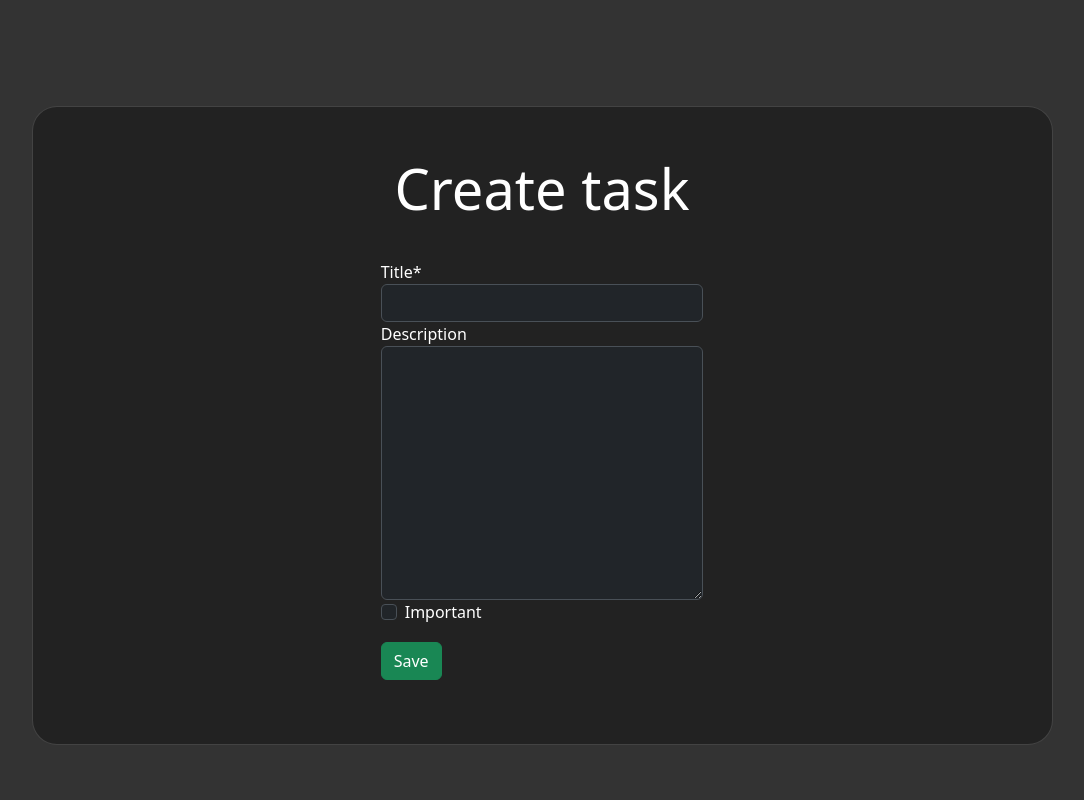
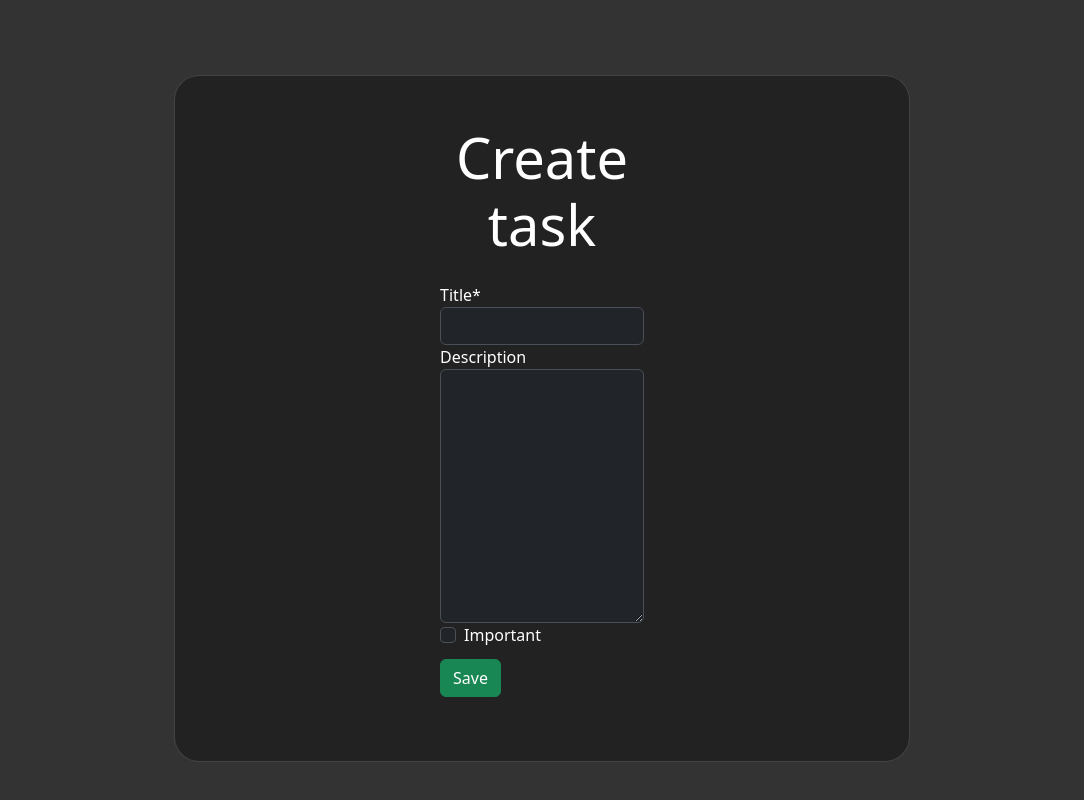
Before and after one commit to FacuLede/To-do-list, a Django app: page /tasks/create/ in a window 1280 px wide. Shown: the part 56-856 px from the top of the page, without its empty margins (98-1182 px from the left). Run offline with Django 4.2, Linux system fonts and the light colour scheme; a user stored in the database is signed in; some libraries are stand-ins or nearby versions.

Commit message:
update readme

```diff
--- a/tasks/templates/task_form.html
+++ b/tasks/templates/task_form.html
@@ -6,7 +6,7 @@
 <section class="vh-100" data-bs-theme="dark" style="background-color: #333;">
     <div class="container h-100">
       <div class="row d-flex justify-content-center align-items-center h-100">
-        <div class="col-lg-12 col-xl-11">
+        <div class="col-lg-10 col-xl-8">
           <div class="card text-white" style="border-radius: 25px; margin-top: 5%; background-color: #222;">
             <div class="card-body p-md-5">
               <div class="row justify-content-center">
```
Also changed, not shown: .gitignore.txt (added), README.md, db.sqlite3 (added).
